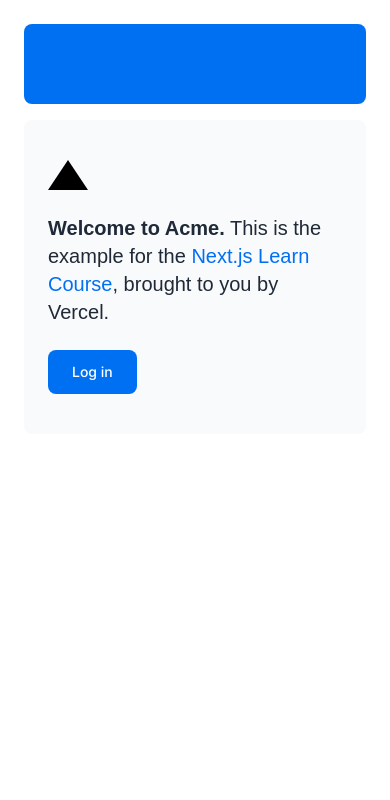
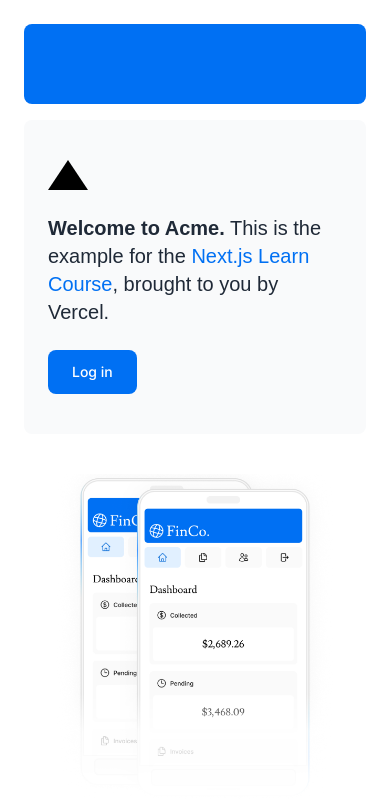
Before and after one commit to hyoloui/lean-next14, a Next.js app: page / in a window 390 px wide. Shown: the top 800 px of the page. Built offline with nearby package versions, Linux system fonts and the light colour scheme; a web font is replaced by a local one.

Commit message:
feat: apply next image
- next/image를 사용하여 최적화를 적용합니다
- tailwind css로 desktop, mobile 사이즈에 대응하여 image를 hidden | block 합니다

Optimizing Fonts and Images #2

```diff
--- a/app/page.tsx
+++ b/app/page.tsx
@@ -3,6 +3,8 @@
 import AcmeLogo from "@/app/ui/acme-logo";
 
 import Link from "next/link";
+import Image from "next/image";
+
 export default function Page() {
   return (
     <main className="flex min-h-screen flex-col p-6">
@@ -30,6 +32,20 @@
         </div>
         <div className="flex items-center justify-center p-6 md:w-3/5 md:px-28 md:py-12">
           {/* Add Hero Images Here */}
+          <Image
+            src="/hero-desktop.png"
+            width={1000}
+            height={760}
+            className="hidden md:block"
+            alt="Screenshot of the dashboard project showing desktop and mobile versions"
+          />
+          <Image
+            src="/hero-mobile.png"
+            width={560}
+            height={620}
+            className="md:hidden"
+            alt="Screenshot of the dashboard project showing desktop and mobile versions"
+          />
         </div>
       </div>
     </main>
```
